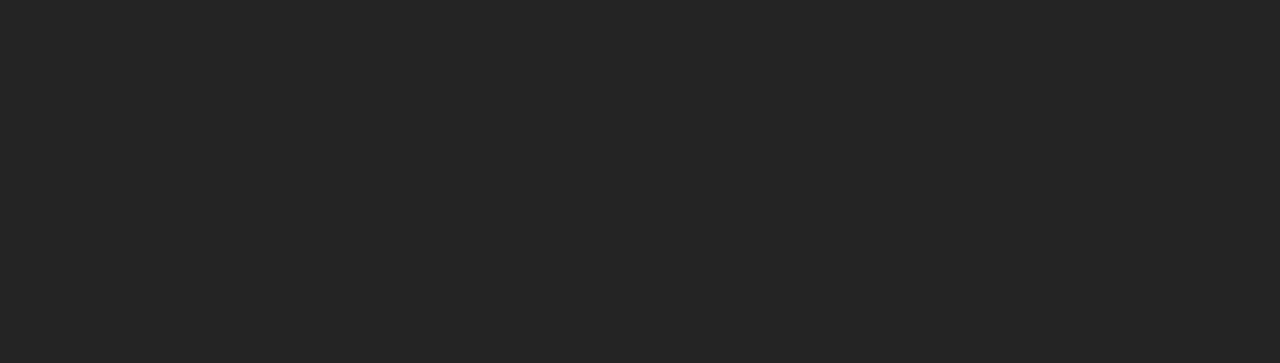
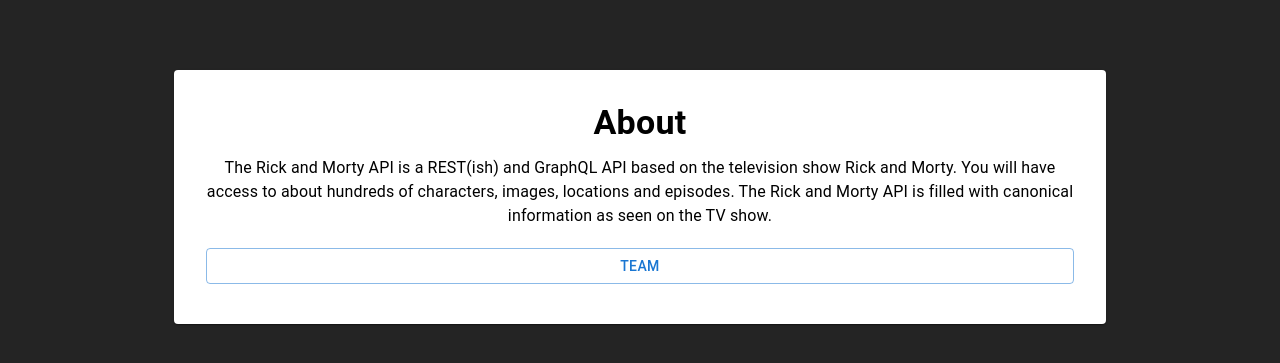
Before and after one commit to furkanaltintas/rick-and-morty-app-next-js, a Next.js app: page /about in a window 1280 px wide. Before the commit this address had no page. Shown: the part 175-538 px from the top of the page. Built offline with nearby package versions, Linux system fonts and the light colour scheme.

Commit message:
about ve team kısmı yapıldı

```diff
--- /dev/null
+++ b/app/about/page.jsx
@@ -0,0 +1,39 @@
+import { Box, Button, Card, CardContent, Typography } from "@mui/material";
+import Link from "next/link";
+
+export const metadata = {
+  title: 'About - Rick and Morty App'
+};
+
+export default function About() {
+  return (
+    <Box
+      display="flex"
+      justifyContent="center"
+      alignItems="center"
+      minHeight="93vh"
+    >
+      <Card sx={{ maxWidth: 900, width: '100%', textAlign: 'center', p: 2 }}>
+        <CardContent>
+          <Typography variant="h4" fontWeight="bold" gutterBottom>
+            About
+          </Typography>
+          <Typography variant="body1">
+            The Rick and Morty API is a REST(ish) and GraphQL API based on the
+            television show Rick and Morty. You will have access to about hundreds of characters,
+            images, locations and episodes. The Rick and Morty API is filled with canonical
+            information as seen on the TV show.
+          </Typography>
+          <Button
+            component={Link}
+            variant="outlined"
+            sx={{
+              display: 'flex',
+              marginTop: "20px"
+            }}
+            href={"/about/team"}>Team</Button>
+        </CardContent>
+      </Card>
+    </Box>
+  );
+}
```
Also changed, not shown: app/about/team/page.jsx (added, +28 -0 lines).
